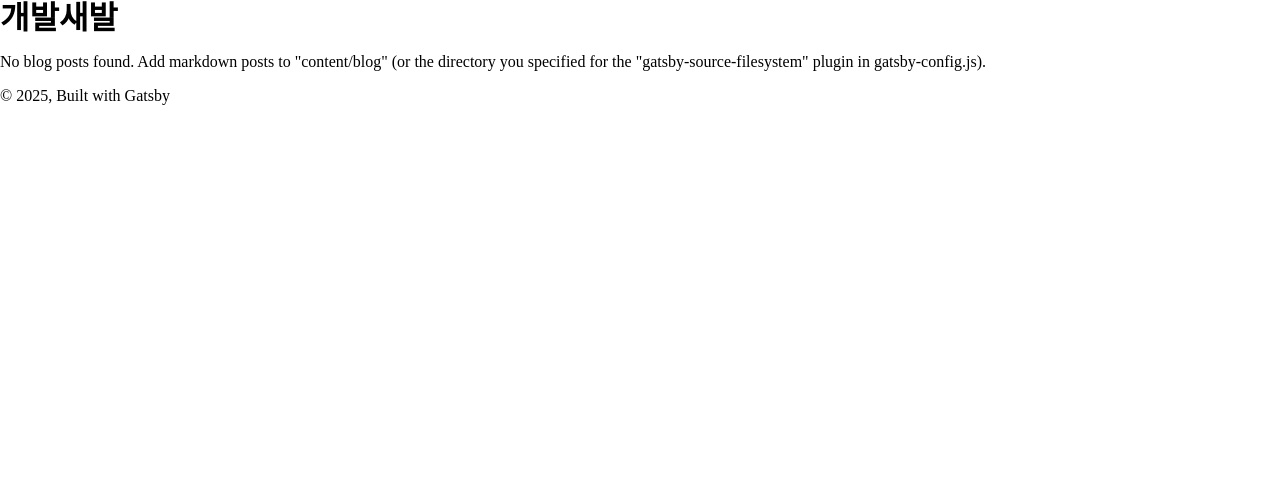
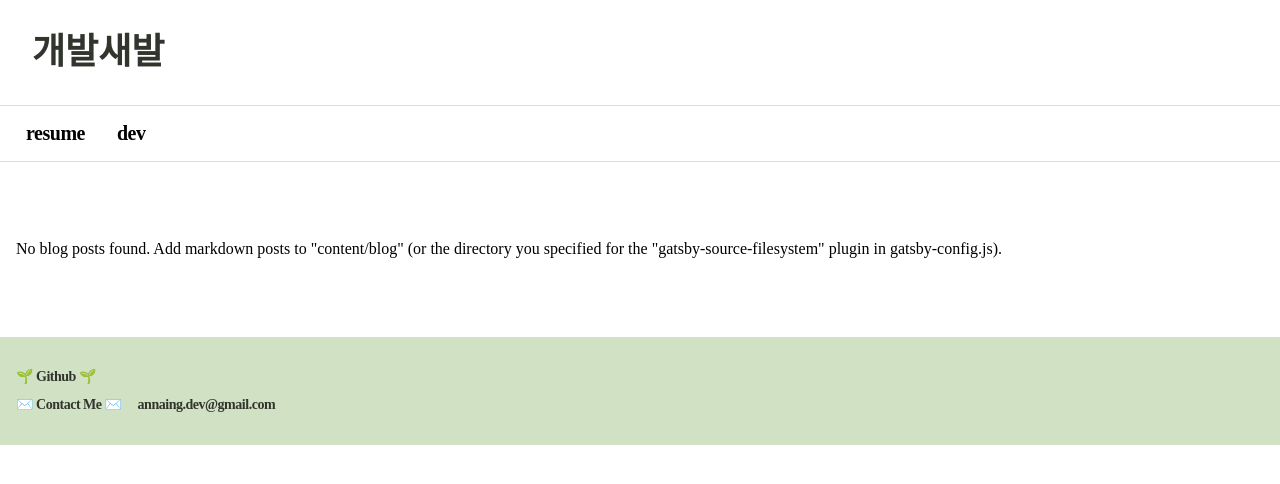
Before and after one commit to ppmyor/ppmyor.github.io, a Gatsby site: page / in a window 1280 px wide. Built offline with nearby package versions, Linux system fonts and the light colour scheme; Gatsby itself is replaced by a stand-in of ours; a web font is replaced by a local one.

Commit message:
feat: 초기값으로 생성되어있던 레이아웃 파일 삭제 및 구현한 레이아웃 컴포넌트로 대체

```diff
--- a/src/components/layout.js
+++ /dev/null
@@ -1,36 +0,0 @@
-import * as React from "react"
-import { Link } from "gatsby"
-
-const Layout = ({ location, title, children }) => {
-  const rootPath = `${__PATH_PREFIX__}/`
-  const isRootPath = location.pathname === rootPath
-  let header
-
-  if (isRootPath) {
-    header = (
-      <h1 className="main-heading">
-        <Link to="/">{title}</Link>
-      </h1>
-    )
-  } else {
-    header = (
-      <Link className="header-link-home" to="/">
-        {title}
-      </Link>
-    )
-  }
-
-  return (
-    <div className="global-wrapper" data-is-root-path={isRootPath}>
-      <header className="global-header">{header}</header>
-      <main>{children}</main>
-      <footer>
-        © {new Date().getFullYear()}, Built with
-        {` `}
-        <a href="https://www.gatsbyjs.com">Gatsby</a>
-      </footer>
-    </div>
-  )
-}
-
-export default Layout
--- a/src/pages/404.js
+++ b/src/pages/404.js
@@ -1,7 +1,7 @@
 import * as React from "react"
 import { graphql } from "gatsby"
 
-import Layout from "../components/layout"
+import Layout from "@/components/Layout/layout"
 import Seo from "../components/seo"
 
 const NotFoundPage = ({ data, location }) => {
--- a/src/pages/index.js
+++ b/src/pages/index.js
@@ -2,7 +2,7 @@ import * as React from "react"
 import { Link, graphql } from "gatsby"
 
 import Bio from "../components/bio"
-import Layout from "../components/layout"
+import Layout from "@/components/Layout/Layout"
 import Seo from "../components/seo"
 
 const BlogIndex = ({ data, location }) => {
--- a/src/pages/using-typescript.tsx
+++ b/src/pages/using-typescript.tsx
@@ -2,7 +2,7 @@
 import * as React from "react"
 import { PageProps, Link, graphql, HeadFC } from "gatsby"
 
-import Layout from "../components/layout"
+import Layout from "@/components/Layout/Layout"
 import Seo from "../components/seo"
 
 type DataProps = {
@@ -16,7 +16,7 @@ const UsingTypescript: React.FC<PageProps<DataProps>> = ({
   path,
   location,
 }) => (
-  <Layout title="Using TypeScript" location={location}>
+  <Layout>
     <h1>Gatsby supports TypeScript by default!</h1>
     <p>
       This means that you can create and write <code>.ts/.tsx</code> files for
```
Also changed, not shown: src/templates/blog-post.js (+6 -21 lines).
